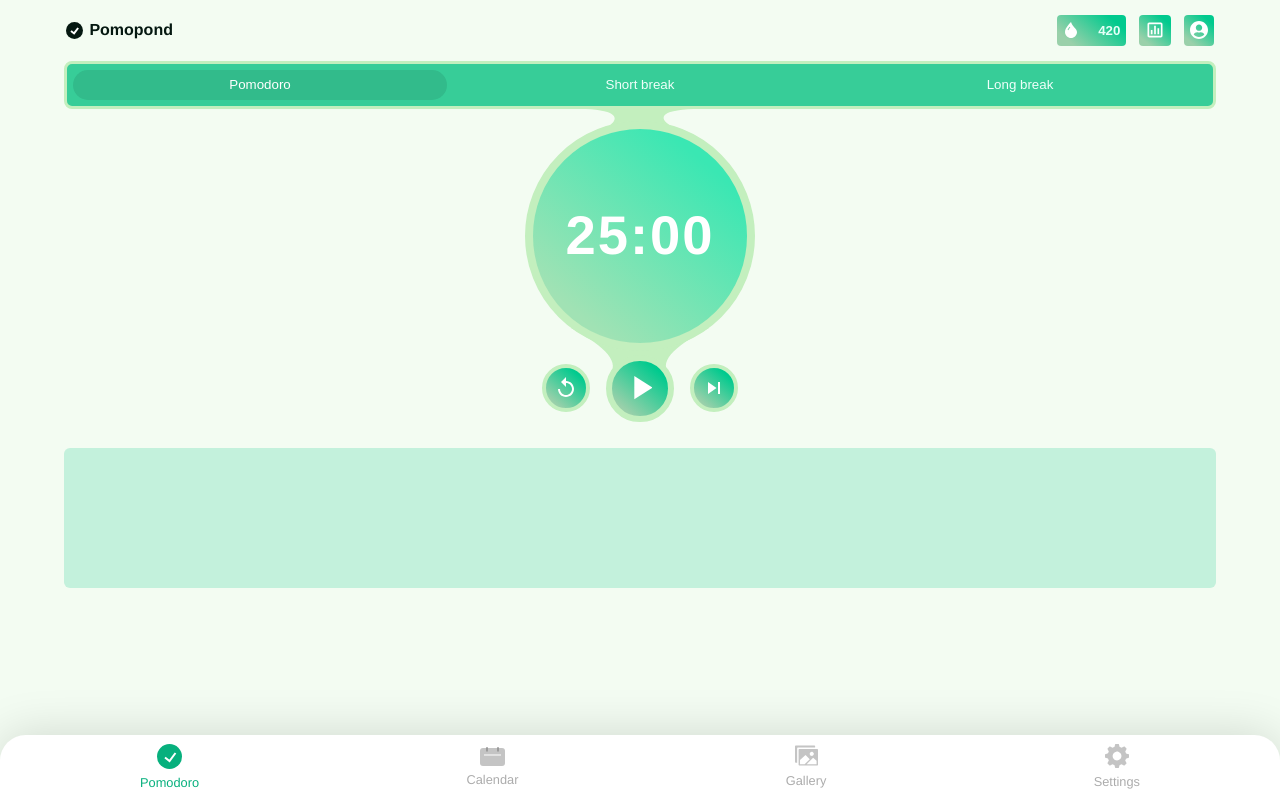
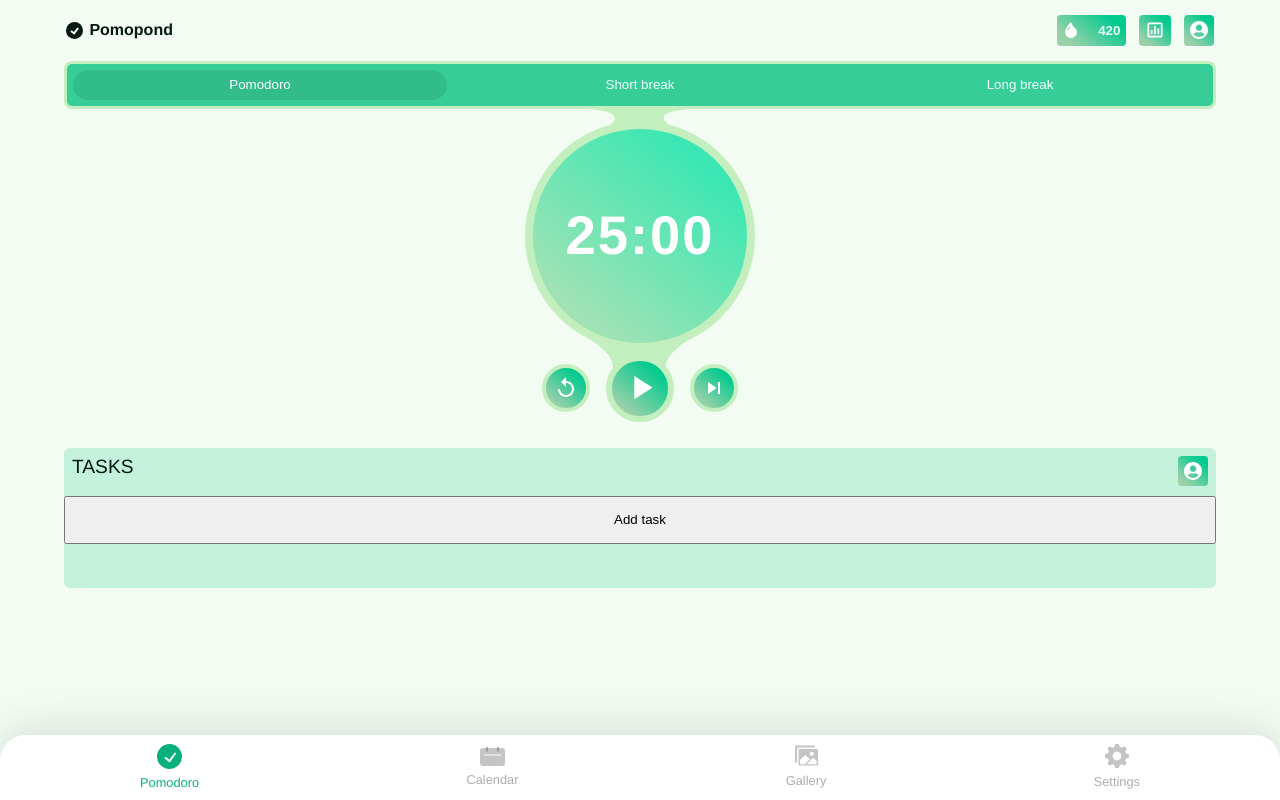
Before and after one commit to Shirajuki/pomopond, a Preact app: page / in a window 1280 px wide. Built offline with nearby package versions, Linux system fonts and the light colour scheme.

Commit message:
feat: add TasksList styling

```diff
--- a/src/components/TasksList.tsx
+++ b/src/components/TasksList.tsx
@@ -1,11 +1,23 @@
 import { h } from 'preact';
 import { useState } from 'preact/hooks';
 import styles from '../styles/taskslist.module.scss';
+import { ProfileIcon } from './icons';
 
 const TasksList = () => {
   return (
     <div class={styles.tasks}>
-      <p></p>
+      <div class={styles.taskTitle}>
+        <p>Tasks</p>
+        <div class={styles.buttons}>
+          <button>
+            <ProfileIcon />
+          </button>
+        </div>
+      </div>
+      <div class={styles.taskWrapper}>
+        <div></div>
+        <button>Add task</button>
+      </div>
     </div>
   );
 };
--- a/src/styles/taskslist.module.scss
+++ b/src/styles/taskslist.module.scss
@@ -4,4 +4,48 @@
   width: 90%;
   margin-top: 1.6rem;
   border-radius: 6px;
+  padding: 0;
+  .taskTitle {
+    display: flex;
+    justify-content: space-between;
+    width: 100%;
+    height: 3rem;
+    color: #051811;
+    font-size: 1rem;
+    p {
+      font-size: 1.2rem;
+      padding: 8px;
+      margin: 0;
+      text-transform: uppercase;
+    }
+    .buttons {
+      padding: 8px;
+      display: flex;
+      justify-content: flex-end;
+      width: 100%;
+      button {
+        display: flex;
+        align-items: center;
+        background: linear-gradient(39.92deg, #9ad0aa 16.61%, #00ca8e 82.49%);
+        border-radius: 4px;
+        border: none;
+        width: auto;
+        height: 1.9rem;
+        margin-left: 0.8rem;
+        span {
+          width: 2.4rem;
+          margin-left: 0.2rem;
+          font-weight: 800;
+          color: #e6fff8;
+          text-align: right;
+        }
+      }
+    }
+  }
+  .taskWrapper {
+    button {
+      width: 100%;
+      height: 3rem;
+    }
+  }
 }
```
